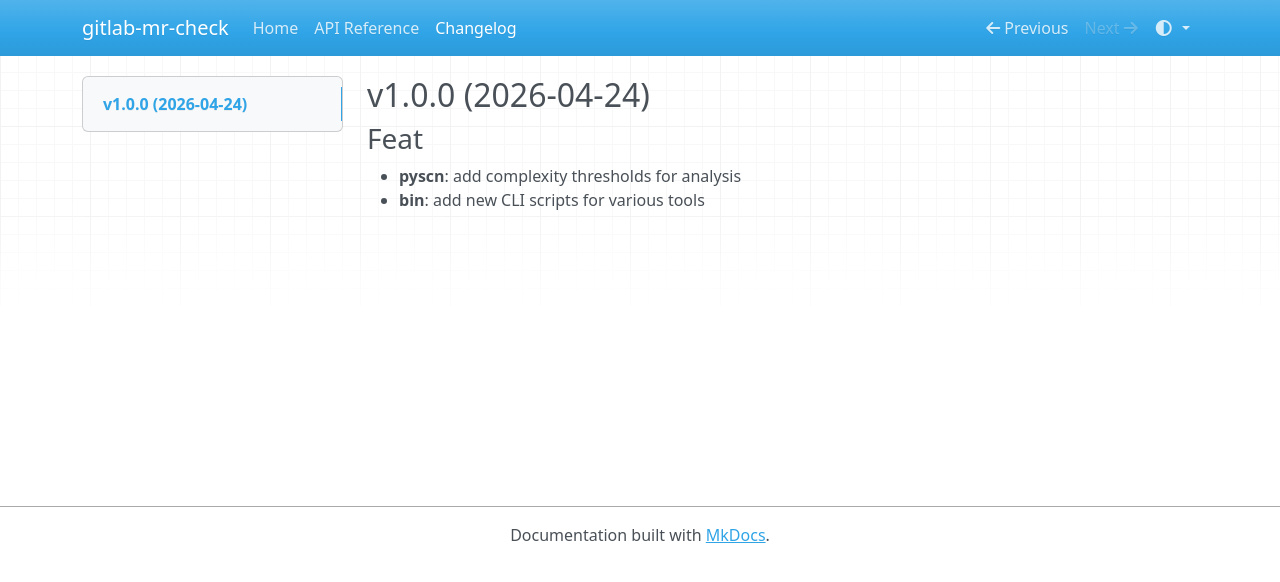
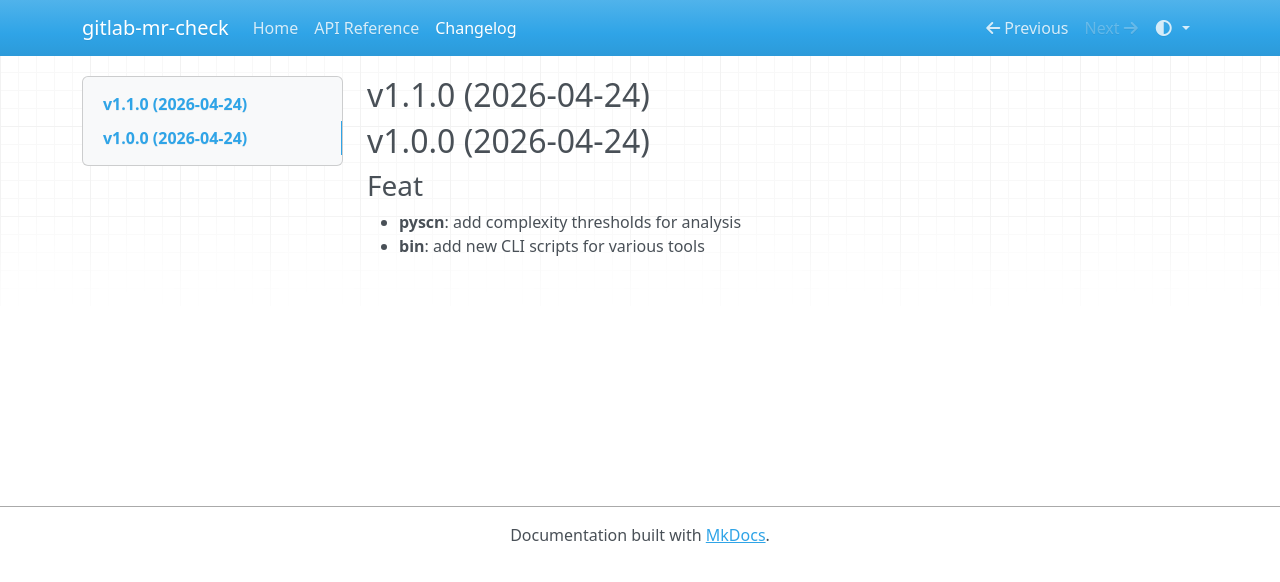
Before and after one commit to schubergphilis/gitlab-mr-check, an MkDocs documentation site: the page built from docs/changelog.md, in a window 1280 px wide. Shown: the top 582 px of the page. Built offline with MkDocs 1.6.1, drawn with Linux system fonts in a browser that asks for light colours; nearby versions of some CDN libraries.

Commit message:
docs: update changelog

```diff
--- a/docs/changelog.md
+++ b/docs/changelog.md
@@ -1,3 +1,5 @@
+## v1.1.0 (2026-04-24)
+
 ## v1.0.0 (2026-04-24)
 
 ### Feat
```
